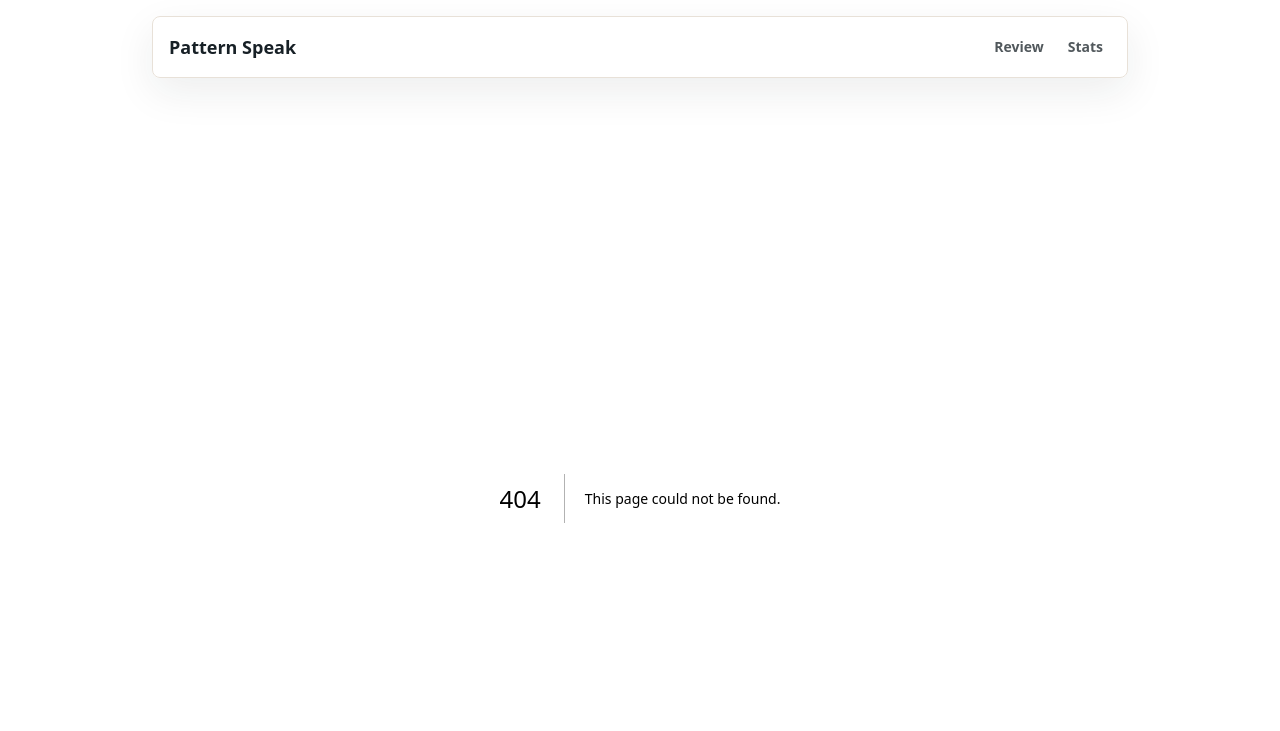
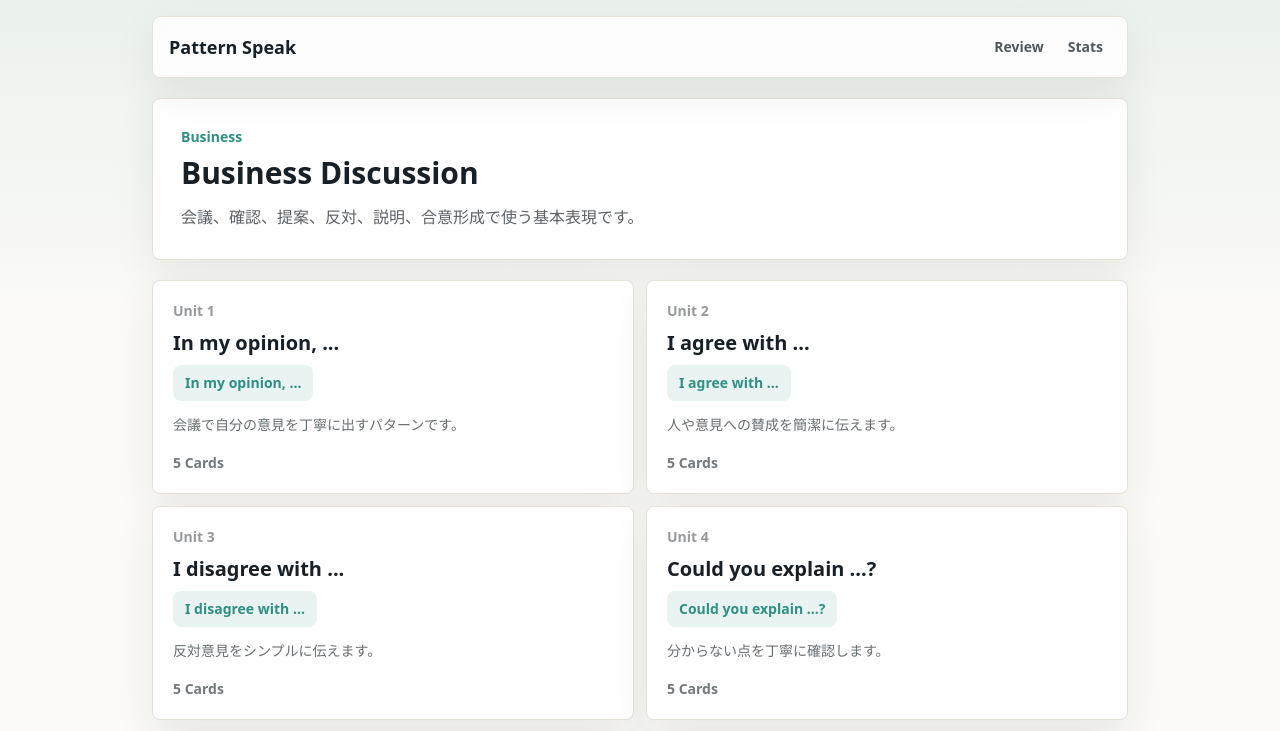
Before and after one commit to gg117e/pattern-speak, a Next.js app: page /sections/business in a window 1280 px wide. Before the commit this address had no page. Shown: the top 731 px of the page. Built offline with nearby package versions, Linux system fonts and the light colour scheme.

Commit message:
Add section page

```diff
--- /dev/null
+++ b/src/app/sections/[section]/page.tsx
@@ -0,0 +1,43 @@
+import Link from "next/link";
+import { notFound } from "next/navigation";
+import { cards } from "@/data/cards";
+import { sectionMap } from "@/data/sections";
+import { units } from "@/data/units";
+import type { Section } from "@/types";
+
+type SectionPageProps = { params: Promise<{ section: string }> };
+
+const isSection = (value: string): value is Section => value === "core" || value === "daily" || value === "business";
+
+export default async function SectionPage({ params }: SectionPageProps) {
+  const { section: rawSection } = await params;
+  if (!isSection(rawSection)) notFound();
+
+  const section = sectionMap[rawSection];
+  const sectionUnits = units.filter((unit) => unit.section === rawSection);
+
+  return (
+    <div className="space-y-5">
+      <section className="rounded-lg border border-line bg-white p-5 shadow-soft sm:p-7">
+        <p className="text-sm font-bold text-mint">{section.shortName}</p>
+        <h1 className="mt-2 text-3xl font-black">{section.name}</h1>
+        <p className="mt-3 max-w-2xl leading-7 text-ink/70">{section.description}</p>
+      </section>
+
+      <div className="grid gap-3 sm:grid-cols-2">
+        {sectionUnits.map((unit, index) => {
+          const cardCount = cards.filter((card) => card.unitId === unit.id).length;
+          return (
+            <Link key={unit.id} href={`/units/${unit.id}`} className="focus-ring rounded-lg border border-line bg-white p-5 shadow-soft transition hover:-translate-y-0.5 hover:border-mint">
+              <div className="text-sm font-bold text-ink/45">Unit {index + 1}</div>
+              <h2 className="mt-2 text-xl font-black">{unit.title}</h2>
+              <div className="mt-2 inline-flex rounded-lg bg-mint/10 px-3 py-2 text-sm font-bold text-mint">{unit.pattern}</div>
+              <p className="mt-3 text-sm leading-6 text-ink/65">{unit.description}</p>
+              <div className="mt-4 text-sm font-bold text-ink/60">{cardCount} Cards</div>
+            </Link>
+          );
+        })}
+      </div>
+    </div>
+  );
+}
```
